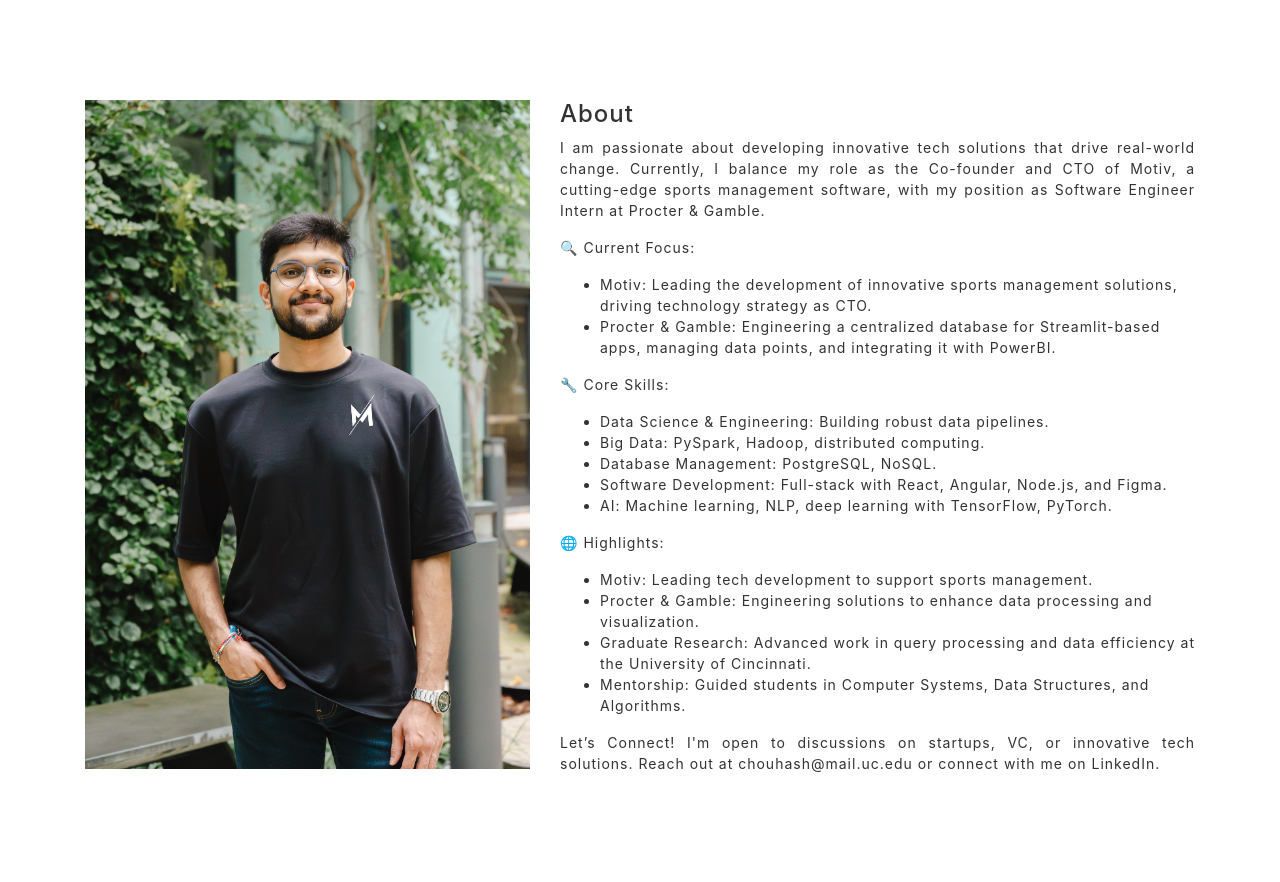
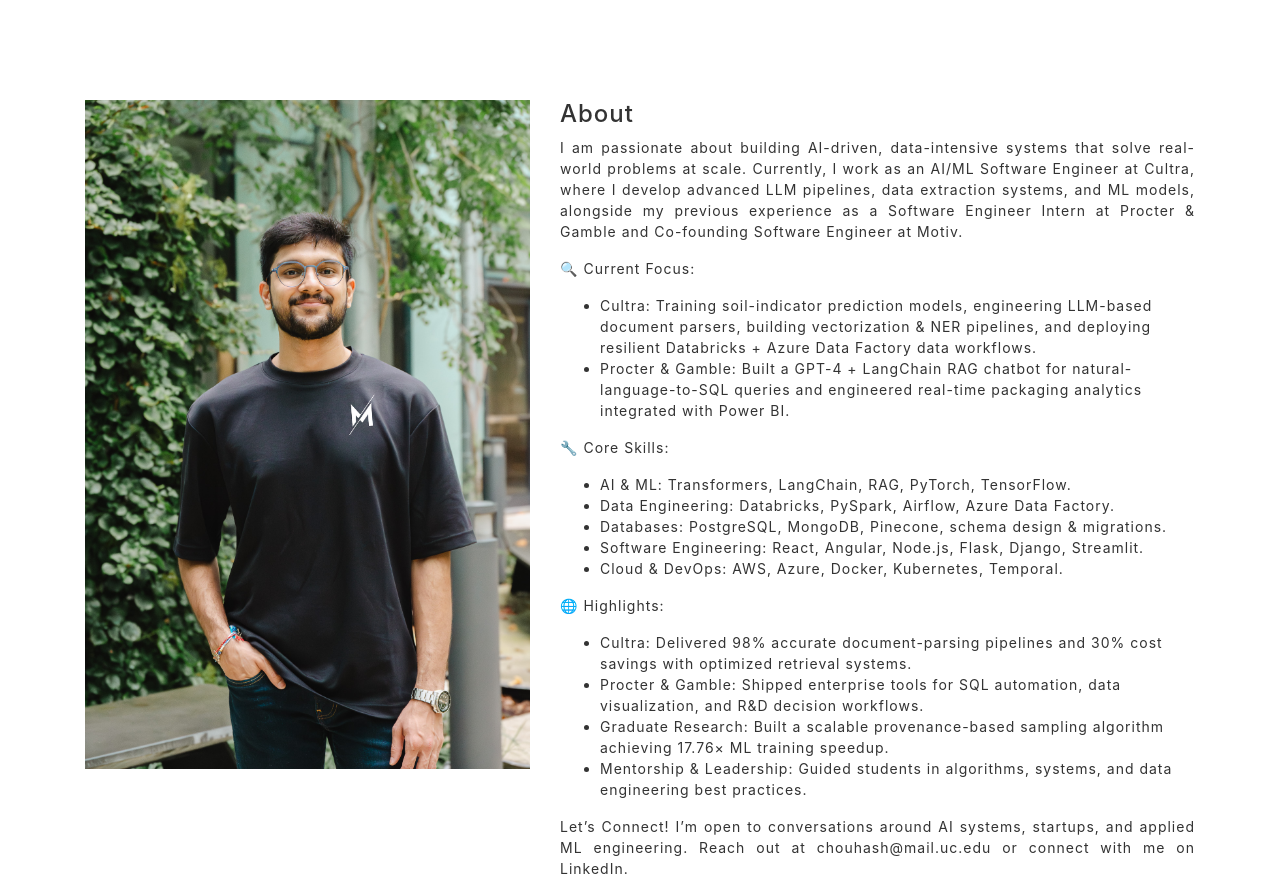
Before and after one commit to sidchouhan27/sidchouhan27.github.io, a plain HTML site: page index.html in a window 1280 px wide. Shown: the part 880-1762 px from the top of the page. Drawn offline with nearby package versions, Linux system fonts and the light colour scheme.

Commit message:
Revise personal description and update skills
Updated personal description and skills to reflect current roles and projects.

```diff
--- a/index.html
+++ b/index.html
@@ -97,21 +97,21 @@
 
 					<h4>About</h4>
 
-					<p style="text-align:justify;">I am passionate about developing innovative tech solutions that drive real-world change. Currently, I balance my role as the Co-founder and CTO of Motiv, a cutting-edge sports management software, with my position as Software Engineer Intern at Procter & Gamble.</p>
+					<p style="text-align:justify;">I am passionate about building AI-driven, data-intensive systems that solve real-world problems at scale. Currently, I work as an AI/ML Software Engineer at Cultra, where I develop advanced LLM pipelines, data extraction systems, and ML models, alongside my previous experience as a Software Engineer Intern at Procter & Gamble and Co-founding Software Engineer at Motiv.</p>
 					<p style="text-align:justify;">🔍 Current Focus: <ul>
-					<li>Motiv: Leading the development of innovative sports management solutions, driving technology strategy as CTO.</li>
-					<li>Procter & Gamble: Engineering a centralized database for Streamlit-based apps, managing data points, and integrating it with PowerBI.</li></ul></p>
+					<li>Cultra: Training soil-indicator prediction models, engineering LLM-based document parsers, building vectorization & NER pipelines, and deploying resilient Databricks + Azure Data Factory data workflows.</li>
+					<li>Procter & Gamble: Built a GPT-4 + LangChain RAG chatbot for natural-language-to-SQL queries and engineered real-time packaging analytics integrated with Power BI.</li></ul></p>
 					<p style="text-align:justify;">🔧 Core Skills: <ul>
-					<li>Data Science & Engineering: Building robust data pipelines.</li>
-					<li>Big Data: PySpark, Hadoop, distributed computing.</li>
-					<li>Database Management: PostgreSQL, NoSQL.</li>
-					<li>Software Development: Full-stack with React, Angular, Node.js, and Figma.</li>
-					<li>AI: Machine learning, NLP, deep learning with TensorFlow, PyTorch.</li></ul></p>
+					<li>AI & ML: Transformers, LangChain, RAG, PyTorch, TensorFlow.</li>
+					<li>Data Engineering: Databricks, PySpark, Airflow, Azure Data Factory.</li>
+					<li>Databases: PostgreSQL, MongoDB, Pinecone, schema design & migrations.</li>
+					<li>Software Engineering: React, Angular, Node.js, Flask, Django, Streamlit.</li>
+					<li>Cloud & DevOps: AWS, Azure, Docker, Kubernetes, Temporal.</li></ul></p>
 					<p style="text-align:justify;">🌐 Highlights: <ul>
-					<li>Motiv: Leading tech development to support sports management.</li>
-					<li>Procter & Gamble: Engineering solutions to enhance data processing and visualization.</li>
-					<li>Graduate Research: Advanced work in query processing and data efficiency at the University of Cincinnati.</li>
-					<li>Mentorship: Guided students in Computer Systems, Data Structures, and Algorithms.</li></ul></p>
+					<li>Cultra: Delivered 98% accurate document-parsing pipelines and 30% cost savings with optimized retrieval systems.</li>
+					<li>Procter & Gamble: Shipped enterprise tools for SQL automation, data visualization, and R&D decision workflows.</li>
+					<li>Graduate Research: Built a scalable provenance-based sampling algorithm achieving 17.76× ML training speedup.</li>
+					<li>Mentorship & Leadership: Guided students in algorithms, systems, and data engineering best practices.</li></ul></p>
 <!-- 					<p style="text-align:justify;">🎯 Key Competencies: <ul>
 					<li>Data Science & Engineering: I excel in designing and implementing end-to-end data pipelines, from data ingestion to visualization, ensuring seamless data flow and actionable insights.</li>
 					<li>Big Data Technologies: Proficient in PySpark, Hadoop, and distributed computing frameworks, I tackle complex data challenges with efficiency and precision.</li>
@@ -123,7 +123,7 @@
 					<li>Research Excellence: As a Graduate Research Assistant at the University of Cincinnati, I led groundbreaking research projects focused on optimizing query processing time and enhancing data handling efficiency, resulting in significant performance improvements.</li>
 					<li>Teaching & Mentorship: I have a passion for sharing knowledge and empowering others, having served as a Teaching Assistant guiding students in Data Structures, Computer Systems, and Algorithm concepts.</li>
 					<li>Industry Experience: From my internship at the India Meteorological Department to developing real-world applications like an E-commerce and Web Analytics platform, I have a proven track record of delivering impactful solutions across diverse domains.</li></ul></p> -->
-					<p style="text-align:justify;">Let’s Connect! I'm open to discussions on startups, VC, or innovative tech solutions. Reach out at chouhash@mail.uc.edu or connect with me on LinkedIn.</p>
+					<p style="text-align:justify;">Let’s Connect! I’m open to conversations around AI systems, startups, and applied ML engineering. Reach out at chouhash@mail.uc.edu or connect with me on LinkedIn.</p>
 
 				</div>
 
```
